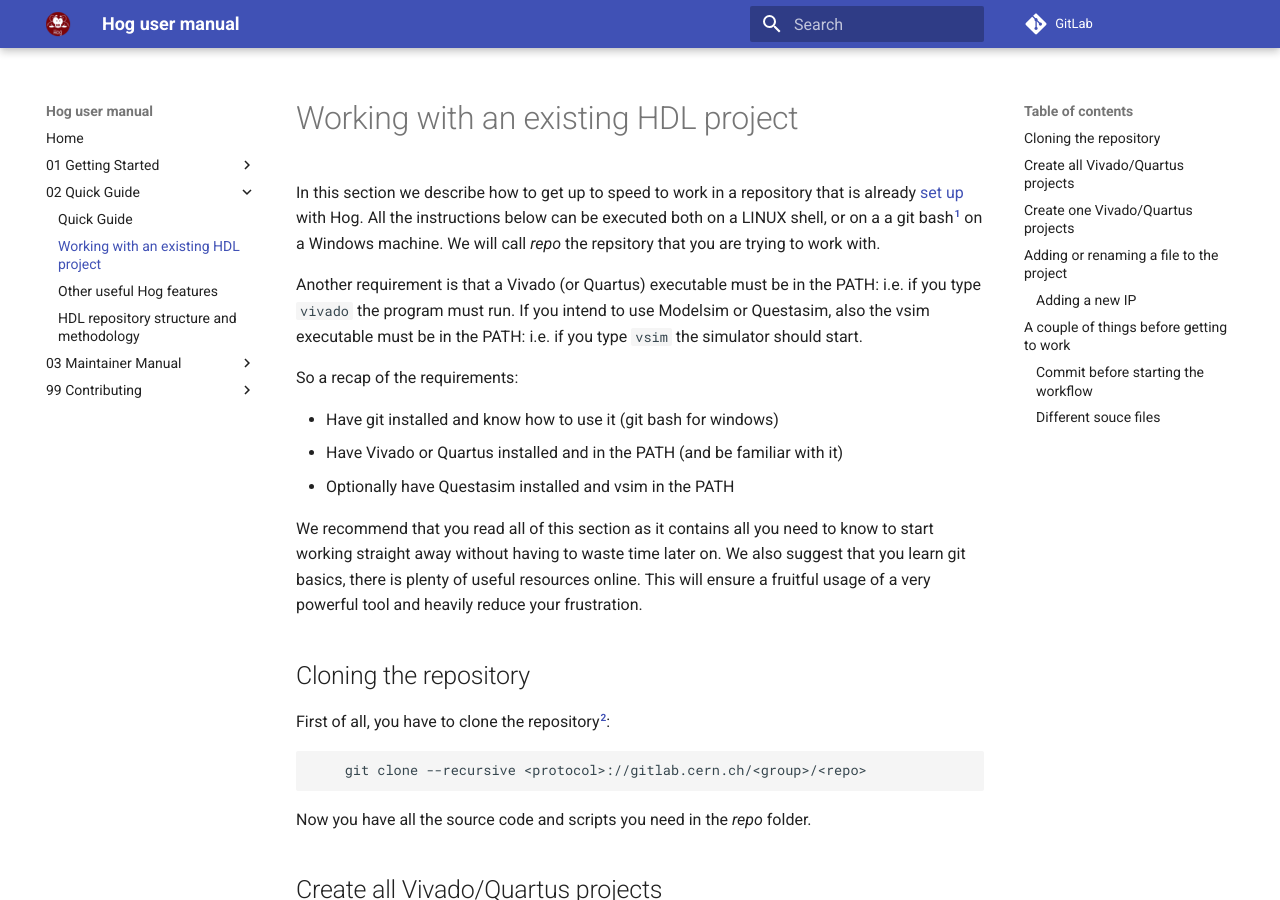
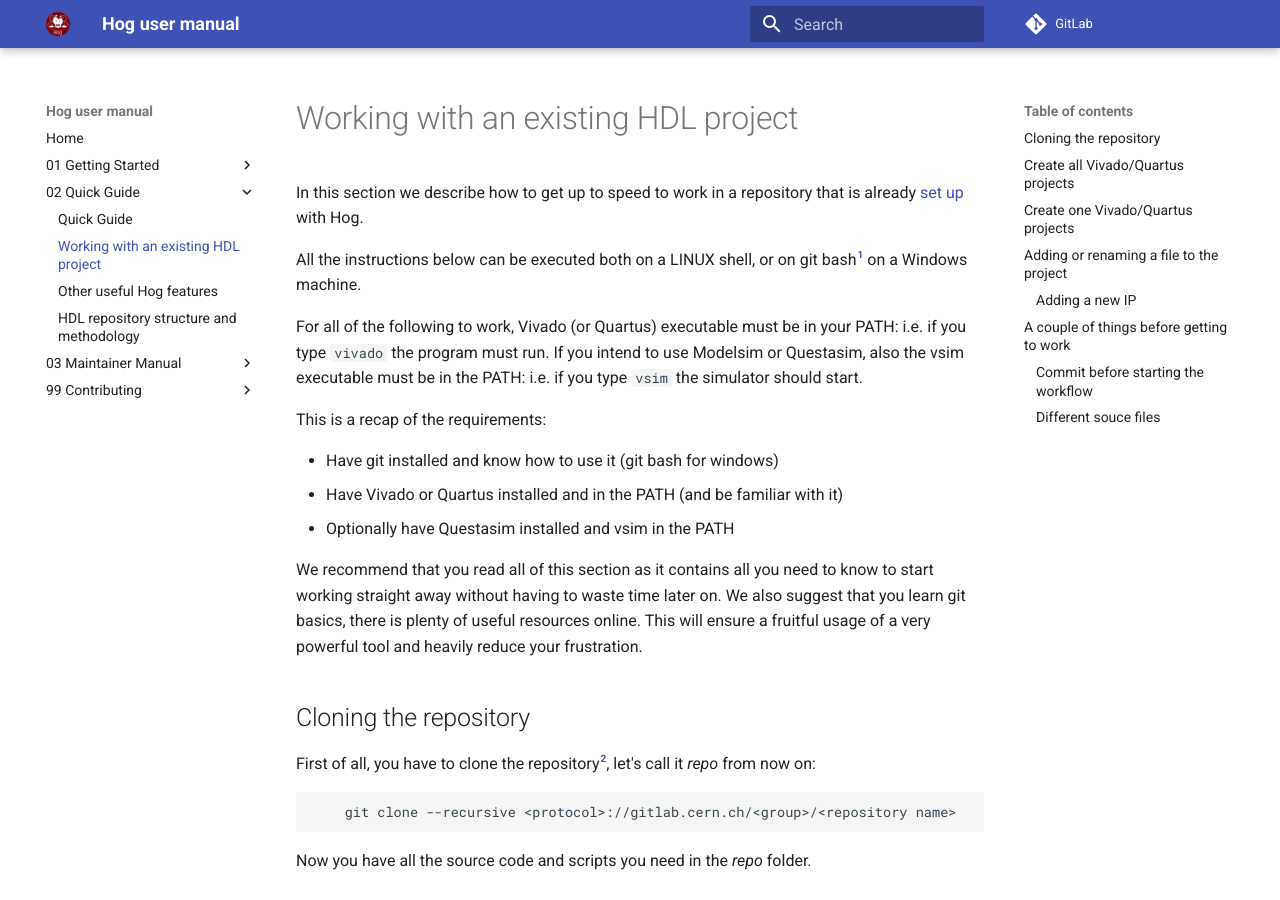
Before and after one commit to Hog-CERN/Hog, an MkDocs documentation site: the page built from docs/02-Quick-Guide/existingProjects.md, in a window 1280 px wide and 900 px high. Built offline with MkDocs 1.6.1 and Material for MkDocs 9.7.7, drawn with Linux system fonts in a browser that asks for light colours; some of the changed text lies outside the part shown.

Commit message:
More improvements

````diff
--- a/docs/02-Quick-Guide/existingProjects.md
+++ b/docs/02-Quick-Guide/existingProjects.md
@@ -1,13 +1,14 @@
 # Working with an existing HDL project
 
 In this section we describe how to get up to speed to work in a repository that is already [set up](./setupNewHogProject.md) with Hog.
-All the instructions below can be executed both on a LINUX shell, or on a a git bash[^1] on a Windows machine. We will call *repo* the repsitory that you are trying to work with.
+
+All the instructions below can be executed both on a LINUX shell, or on git bash[^1] on a Windows machine.
 
 [^1]: To open a git bash session navigate to the directory where you want to open the bash (the root folder of your project). Right click on the folder and select open git bash here.
 
-Another requirement is that a Vivado (or Quartus) executable must be in the PATH: i.e. if you type `vivado` the program must run. If you intend to use Modelsim or Questasim, also the vsim executable must be in the PATH: i.e. if you type `vsim` the simulator should start.
+For all of the following to work, Vivado (or Quartus) executable must be in your PATH: i.e. if you type `vivado` the program must run. If you intend to use Modelsim or Questasim, also the vsim executable must be in the PATH: i.e. if you type `vsim` the simulator should start.
 
-So a recap of the requirements:
+This is a recap of the requirements:
 
 - Have git installed and know how to use it (git bash for windows)
 - Have Vivado or Quartus installed and in the PATH (and be familiar with it)
@@ -17,10 +18,10 @@ We recommend that you read all of this section as it contains all you need to kn
 We also suggest that you learn git basics, there is plenty of useful resources online. This will ensure a fruitful usage of a very powerful tool and heavily reduce your frustration.
 
 ## Cloning the repository
-First of all, you have to clone the repository[^2]:
+First of all, you have to clone the repository[^2], let's call it *repo* from now on:
 
 ```console
-	git clone --recursive <protocol>://gitlab.cern.ch/<group>/<repo>
+	git clone --recursive <protocol>://gitlab.cern.ch/<group>/<repository name>
 ```
 
 Now you have all the source code and scripts you need in the *repo* folder.
@@ -32,9 +33,7 @@ Now you have all the source code and scripts you need in the *repo* folder.
 Now to start working, you need to create the Vivado/Quartus projects contained in the repository. To do that, jsut cd into the repository (`cd <repo>`) and type:
 
 ```console
-
 	./Hog/Init.sh
-
 ```
 
 this script will guide you through the process and compile Questasim library and create all the projects in the *repo*/VivadoProject or *repo*/QuartusProject directory.
@@ -44,9 +43,7 @@ Alternatively you might want to create only the project you are interested in, s
 To do that, cd into the repository (`cd <repo>`) and type:
 
 ```console
-
 	./Hog/CreateProject.sh <project name>
-
 ```
 
 in our example the project name is *project1*.
@@ -56,9 +53,11 @@ If you don't know the project name, just run `./Hog/CreateProject.sh` and you wi
 
 Alternatively, you can type `cd Top` (the Top folder is always present in a Hog handled HDL repository) and type `ls`: each directory in this path corrensponds to a Vivado/Quartus project in the repository.
 
-Now you can open your project with Vivado or Quartus and work normally with the GUI.
+Now you can open your project with Vivado or Quartus and **work almost normally** with the GUI, while Hog -that is now integrated in your project- will automatically provide information on the status of the repository and integrate it in the final binary file.
 
-There is one exception to this: you **must not** add a new file to the project[^3] using the GUI (HDL code, constraint, IP, etc.). You **must add** the file name in one of Hog's list files and re create the project, as descirbed in the following paragraph.
+[^5]: The CreateProject script, integrates Hog's Tcl scripts in the Vivado/Quartus project without you noticing it. From now on, Hog scripts will run automatically, every time you start the sysnthesis or any other step in the workflow. The most important script is the pre-synthesis one that interacts with your local git repository and integrates its version and git commit SHA into your HDL project by means of HDL generic parameters.
+
+We said almost normally because there is one exception: you **must not** add a new file to the project[^3] using the GUI (HDL code, constraint, IP, etc.). You **must add** the file name in one of Hog's list files and re create the project, as descirbed in the following paragraph.
 
 [^3]: If you add the file normally, your project will work locally, of course. Also, if you add the file with `git add` the new file will also be correctly stored in the repository remotely . The new file will not be part of the project remotely, this is why you have to follow the instractions explained in the following paragraph to assure that everything you do locally is correctly propagated remotely.
 
````
